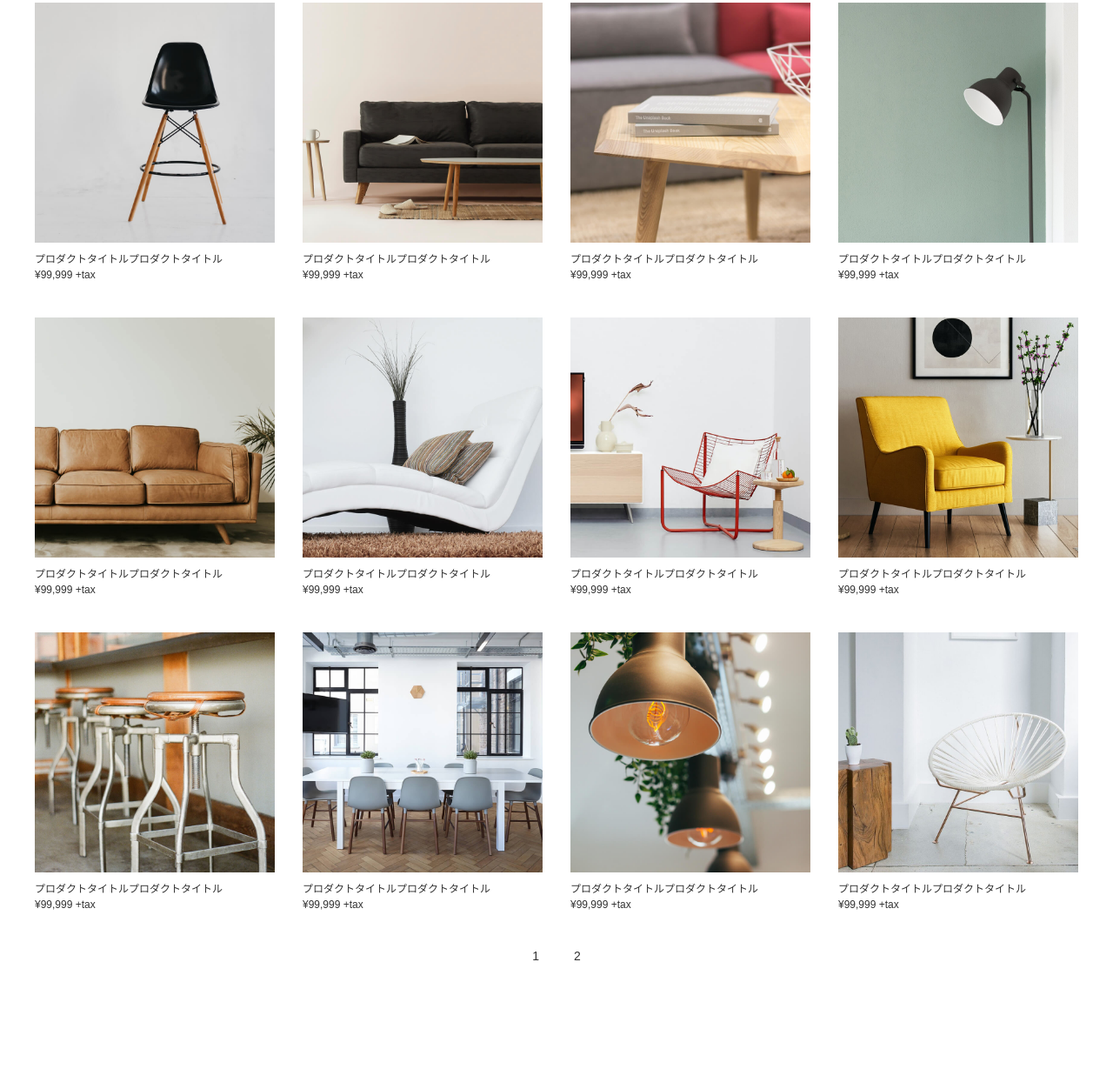
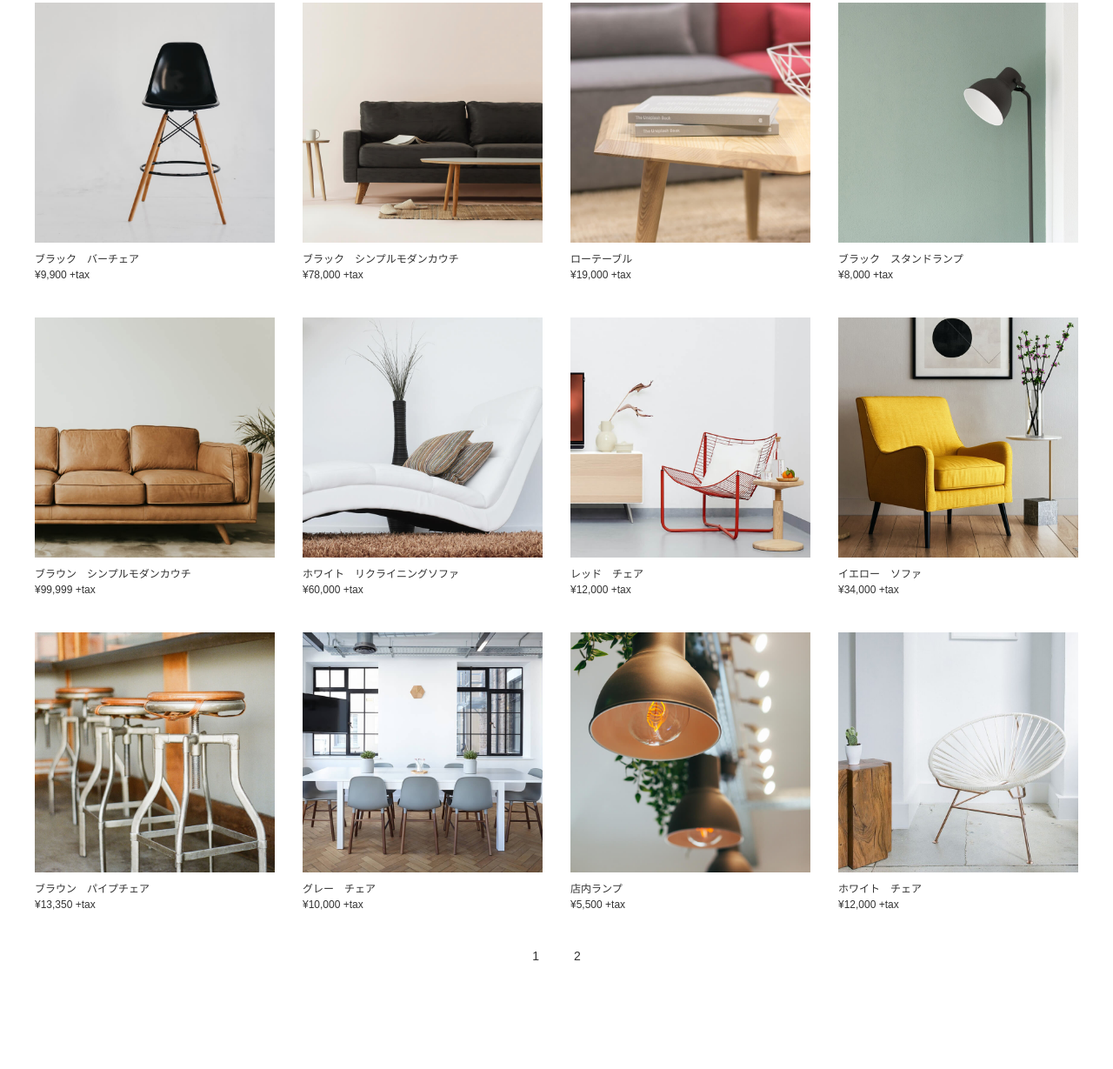
Before and after one commit to Rika-Nakamura/furniture-site, a plain HTML site: page products.html in a window 1280 px wide. Shown: the part 168-1397 px from the top of the page at 87% size. Drawn offline with nearby package versions, Linux system fonts and the light colour scheme.

Commit message:
change index.html

```diff
--- a/products.html
+++ b/products.html
@@ -42,86 +42,86 @@
                 <li>
                     <a href="item01.html">
                         <img src="img/item1.jpg" alt="黒い椅子の商品画像">
-                        <p>プロダクトタイトルプロダクトタイトル</p>
-                        <p>&yen;99,999 +tax</p>
+                        <p>ブラック　バーチェア</p>
+                        <p>&yen;9,900 +tax</p>
                     </a>
                 </li>
                 <li>
                     <a href="#">
                         <img src="img/item2.jpg" alt="黒いソファの商品画像">
-                        <p>プロダクトタイトルプロダクトタイトル</p>
-                        <p>&yen;99,999 +tax</p>
+                        <p>ブラック　シンプルモダンカウチ</p>
+                        <p>&yen;78,000 +tax</p>
                     </a>
                 </li>
                 <li>
                     <a href="#">
                         <img src="img/item3.jpg" alt="木造の机の商品画像">
-                        <p>プロダクトタイトルプロダクトタイトル</p>
-                        <p>&yen;99,999 +tax</p>
+                        <p>ローテーブル</p>
+                        <p>&yen;19,000 +tax</p>
                     </a>
                 </li>
                 <li>
                     <a href="#">
                         <img src="img/item4.jpg" alt="電気スタンドの商品画像">
-                        <p>プロダクトタイトルプロダクトタイトル</p>
-                        <p>&yen;99,999 +tax</p>
+                        <p>ブラック　スタンドランプ</p>
+                        <p>&yen;8,000 +tax</p>
                     </a>
                 </li>
                 <li>
                     <a href="#">
                         <img src="img/item5.jpg" alt="茶色いソファの商品画像">
-                        <p>プロダクトタイトルプロダクトタイトル</p>
+                        <p>ブラウン　シンプルモダンカウチ</p>
                         <p>&yen;99,999 +tax</p>
                     </a>
                 </li>
                 <li>
                     <a href="#">
                         <img src="img/item6.jpg" alt="白いソファの商品画像">
-                        <p>プロダクトタイトルプロダクトタイトル</p>
-                        <p>&yen;99,999 +tax</p>
+                        <p>ホワイト　リクライニングソファ</p>
+                        <p>&yen;60,000 +tax</p>
                     </a>
                 </li>
                 <li>
                     <a href="#">
                         <img src="img/item7.jpg" alt="赤い椅子の商品画像">
-                        <p>プロダクトタイトルプロダクトタイトル</p>
-                        <p>&yen;99,999 +tax</p>
+                        <p>レッド　チェア</p>
+                        <p>&yen;12,000 +tax</p>
                     </a>
                 </li>
                 <li>
                     <a href="#">
                         <img src="img/item8.jpg" alt="黄色の椅子の商品画像">
-                        <p>プロダクトタイトルプロダクトタイトル</p>
-                        <p>&yen;99,999 +tax</p>
+                        <p>イエロー　ソファ</p>
+                        <p>&yen;34,000 +tax</p>
                     </a>
                 </li>
 
                 <li>
                     <a href="item01.html">
                         <img src="img/item9.jpg" alt="椅子の商品画像">
-                        <p>プロダクトタイトルプロダクトタイトル</p>
-                        <p>&yen;99,999 +tax</p>
+                        <p>ブラウン　パイプチェア</p>
+                        <p>&yen;13,350 +tax</p>
                     </a>
                 </li>
                 <li>
                     <a href="#">
                         <img src="img/item10.jpg" alt="３つのグレー色の商品画像">
-                        <p>プロダクトタイトルプロダクトタイトル</p>
-                        <p>&yen;99,999 +tax</p>
+                        <p>グレー　チェア</p>
+                        <p>&yen;10,000 +tax</p>
                     </a>
                 </li>
                 <li>
                     <a href="#">
                         <img src="img/item11.jpg" alt="照明の商品画像">
-                        <p>プロダクトタイトルプロダクトタイトル</p>
-                        <p>&yen;99,999 +tax</p>
+                        <p>店内ランプ</p>
+                        <p>&yen;5,500 +tax</p>
                     </a>
                 </li>
                 <li>
                     <a href="#">
                         <img src="img/item12.jpg" alt="白いアーチ型の商品画像">
-                        <p>プロダクトタイトルプロダクトタイトル</p>
-                        <p>&yen;99,999 +tax</p>
+                        <p>ホワイト　チェア</p>
+                        <p>&yen;12,000 +tax</p>
                     </a>
                 </li>
 
```
Also changed, not shown: index.html (+15 -15 lines), item01.html (+7 -15 lines), products2.html (+8 -8 lines).
